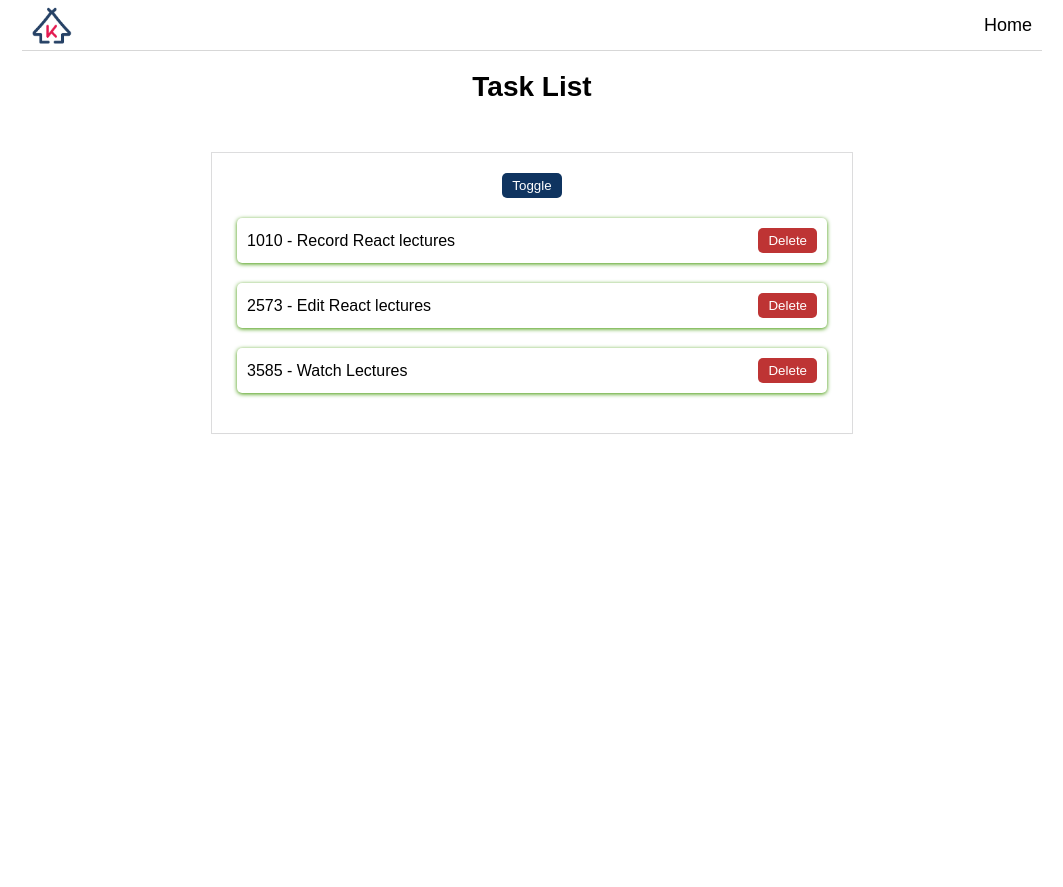
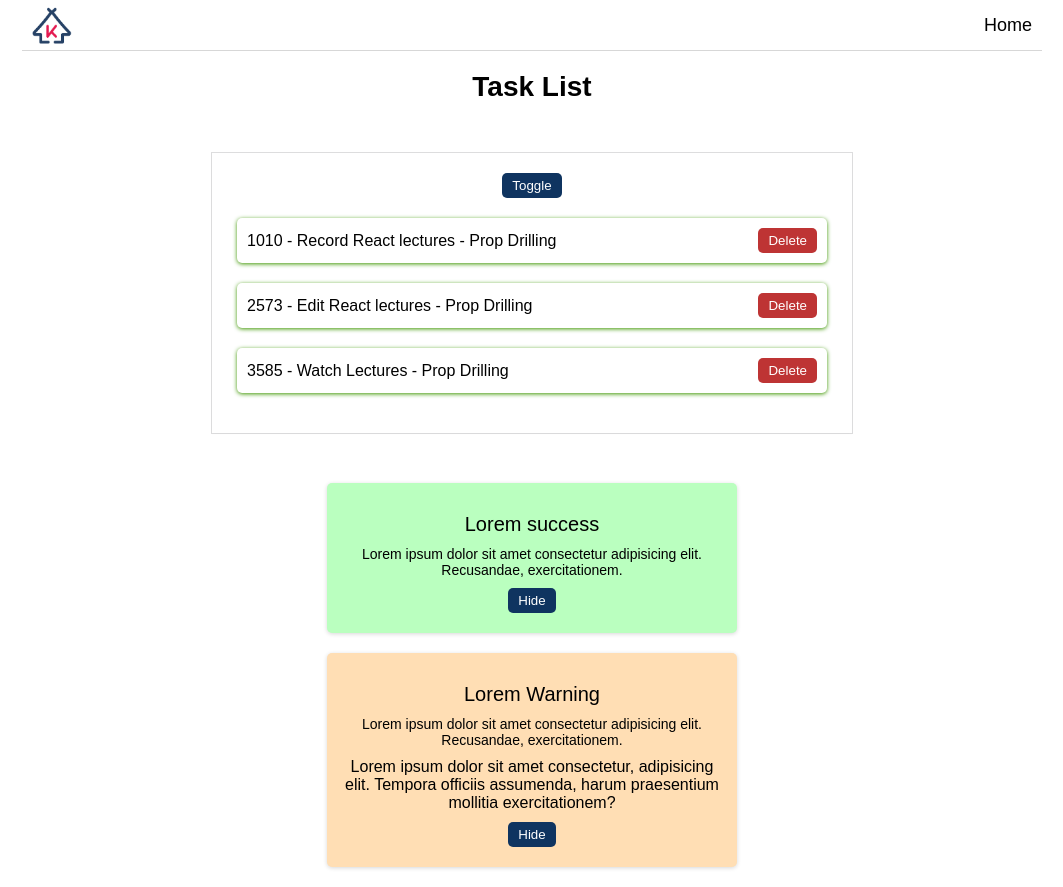
Before and after one commit to kodegosp404/ReactDemo, a React (Create React App) app: page / in a window 1280 px wide. Shown: the whole page, without its empty margins (108-1171 px from the left). Before the commit the page ends 800 px from the top, so only its background shows below. Built offline with nearby package versions, Linux system fonts and the light colour scheme.

Commit message:
Props Drilling

```diff
--- a/src/App.js
+++ b/src/App.js
@@ -4,10 +4,12 @@
 import "./App.css";
 
 function App() {
+  const info = "Prop Drilling";
+
   return (
     <div className="App">
       <Header />
-      <TaskList />
+      <TaskList info={info} />
     </div>
   );
 }
--- /dev/null
+++ b/src/components/BoxCard.js
@@ -0,0 +1,16 @@
+import { useState } from "react";
+
+export const BoxCard = ({ result, children }) => {
+  const [show, setShow] = useState(true);
+
+  return (
+    <div className={show ? "" : "hidden"}>
+      <div className={`box ${result}`}>
+        {children}
+        <button onClick={() => setShow(!show)} className="trigger">
+          Hide
+        </button>
+      </div>
+    </div>
+  );
+};
--- a/src/components/TaskCard.js
+++ b/src/components/TaskCard.js
@@ -1,9 +1,9 @@
-export const TaskCard = ({ task, handleDelete }) => {
+export const TaskCard = ({ task, handleDelete, info }) => {
   return (
     <>
       <li className={task.completed ? "completed" : "incomplete"}>
         <span>
-          {task.id} - {task.name}
+          {task.id} - {task.name} - {info}
         </span>
         <button onClick={() => handleDelete(task.id)} className="delete">
           Delete
--- a/src/components/TaskList.js
+++ b/src/components/TaskList.js
@@ -1,7 +1,8 @@
 import { useState } from "react";
 import { TaskCard } from "./TaskCard";
+import { BoxCard } from "./BoxCard";
 
-export const TaskList = (props) => {
+export const TaskList = ({ info }) => {
   const [tasks, setTasks] = useState([
     { id: 1010, name: "Record React lectures", completed: true },
     { id: 2573, name: "Edit React lectures", completed: true },
@@ -24,9 +25,32 @@
         </button>
         {show &&
           tasks.map((task) => (
-            <TaskCard key={task.id} task={task} handleDelete={handleDelete} />
+            <TaskCard
+              key={task.id}
+              info={info}
+              task={task}
+              handleDelete={handleDelete}
+            />
           ))}
       </ul>
+      <BoxCard result="success">
+        <p className="title">Lorem success</p>
+        <p className="description">
+          Lorem ipsum dolor sit amet consectetur adipisicing elit. Recusandae,
+          exercitationem.
+        </p>
+      </BoxCard>
+      <BoxCard result="warning">
+        <p className="title">Lorem Warning</p>
+        <p className="description">
+          Lorem ipsum dolor sit amet consectetur adipisicing elit. Recusandae,
+          exercitationem.
+        </p>
+        <p>
+          Lorem ipsum dolor sit amet consectetur, adipisicing elit. Tempora
+          officiis assumenda, harum praesentium mollitia exercitationem?
+        </p>
+      </BoxCard>
     </>
   );
 };
```
